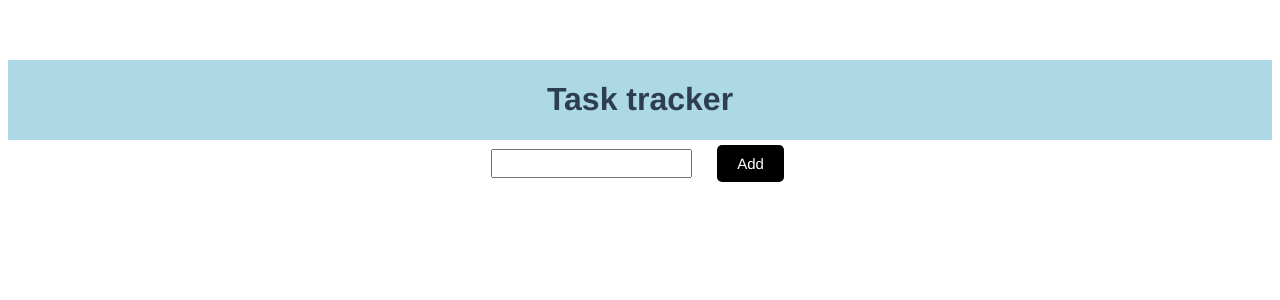
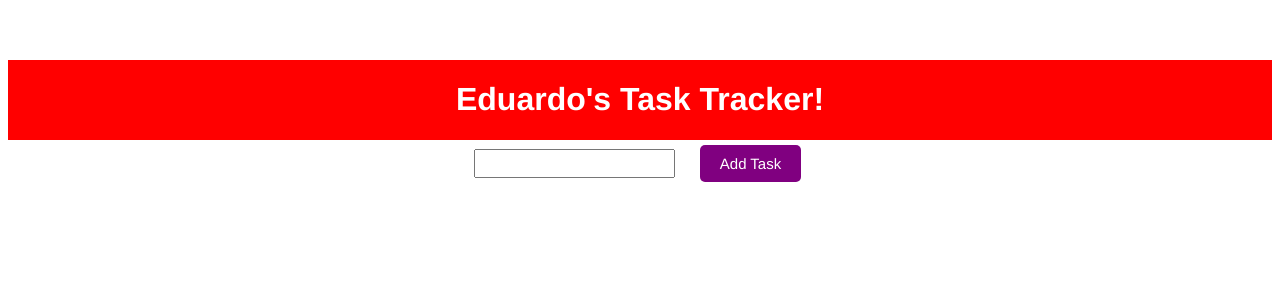
Before and after one commit to eduardomecchia/todos, a Vue app: page / in a window 1280 px wide. Shown: the top 300 px of the page. Built offline with nearby package versions, Linux system fonts and the light colour scheme.

Commit message:
Organize components better and make header more customizable

```diff
--- a/src/App.vue
+++ b/src/App.vue
@@ -1,6 +1,6 @@
 <template>
   <div id="app">
-    <Header title="Task tracker"></Header>
+    <Header title="Eduardo's Task Tracker!" color="white" background="red"></Header>
     <AddTask></AddTask>
   </div>
 </template>
@@ -8,7 +8,6 @@
 <script>
 import Header from "./components/Header";
 import AddTask from "./components/AddTask";
-import Button from "./components/Button";
 import Tasks from "./components/Tasks";
 
 export default {
@@ -17,7 +16,6 @@ export default {
   components: {
     Header,
     AddTask,
-    Button,
     Tasks
   },
 
--- a/src/components/AddTask.vue
+++ b/src/components/AddTask.vue
@@ -1,12 +1,13 @@
 <template>
     <div>
         <input type="text" name="task" id="task">
-        <Button text="Add" color="lightgreen"></Button>
+        <Button text="Add Task" color="purple"></Button>
     </div>
 </template>
 
 <script>
-import Button from "./Button"
+
+import Button from "./Button";
 
 export default {
     name: "AddTask",
--- a/src/components/Button.vue
+++ b/src/components/Button.vue
@@ -1,5 +1,5 @@
 <template>
-    <button class="btn" @click="addTask()">{{ text }}</button>
+    <button @click="onClick()" :style="{ background: color }">{{ text }}</button>
 </template>
 
 <script>
@@ -12,7 +12,7 @@ export default {
     },
 
     methods: {
-        addTask() {
+        onClick() {
             console.log("Click");
         }
     }
--- a/src/components/Header.vue
+++ b/src/components/Header.vue
@@ -1,6 +1,6 @@
 <template>
-    <header>
-        <h1>{{ title }}</h1>
+    <header :style="{ background: background }">
+        <h1 :style="{ color: color }">{{ title }}</h1>
     </header>
 </template>
 
@@ -9,7 +9,9 @@ export default {
     name: "Header",
 
     props: {
-        title: String
+        title: String,
+        color: String,
+        background: String
     }
 }
 </script>
```
